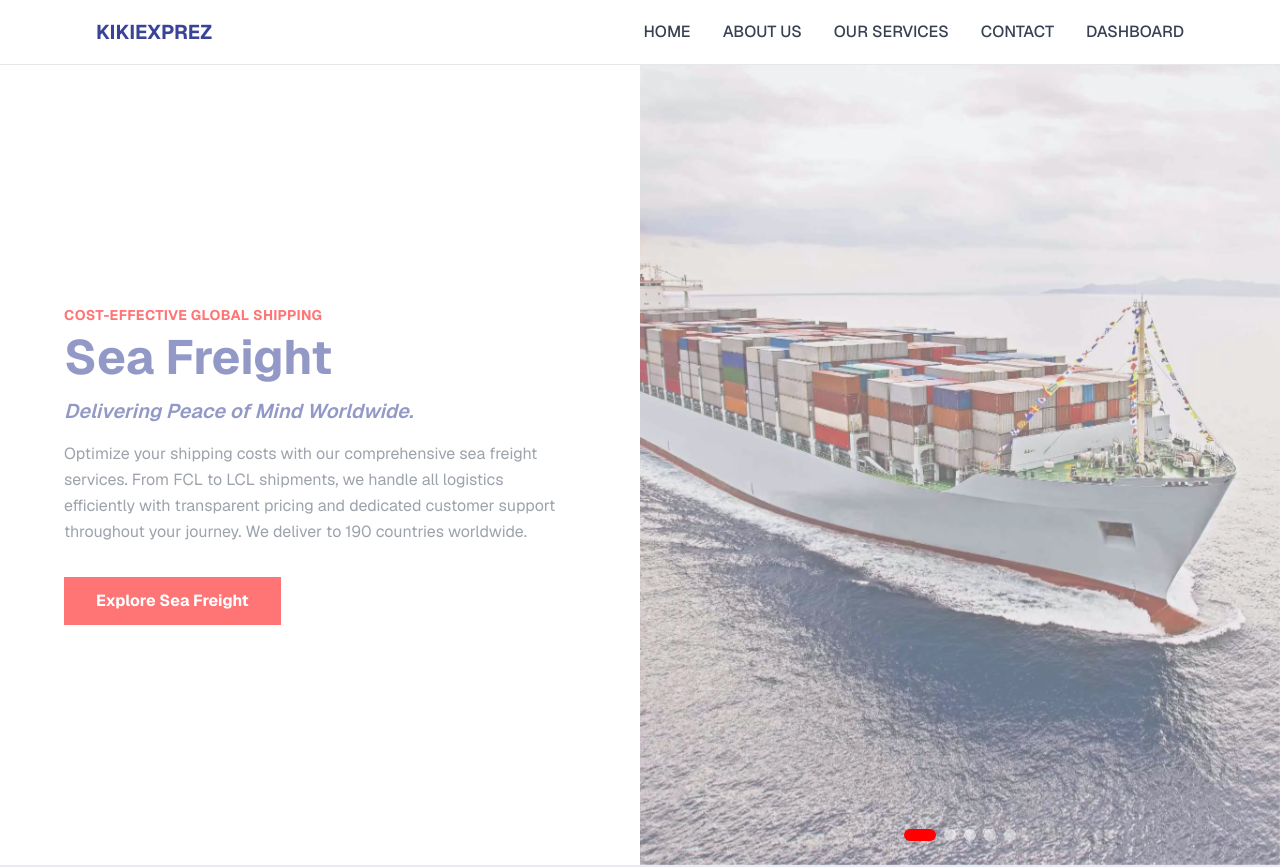
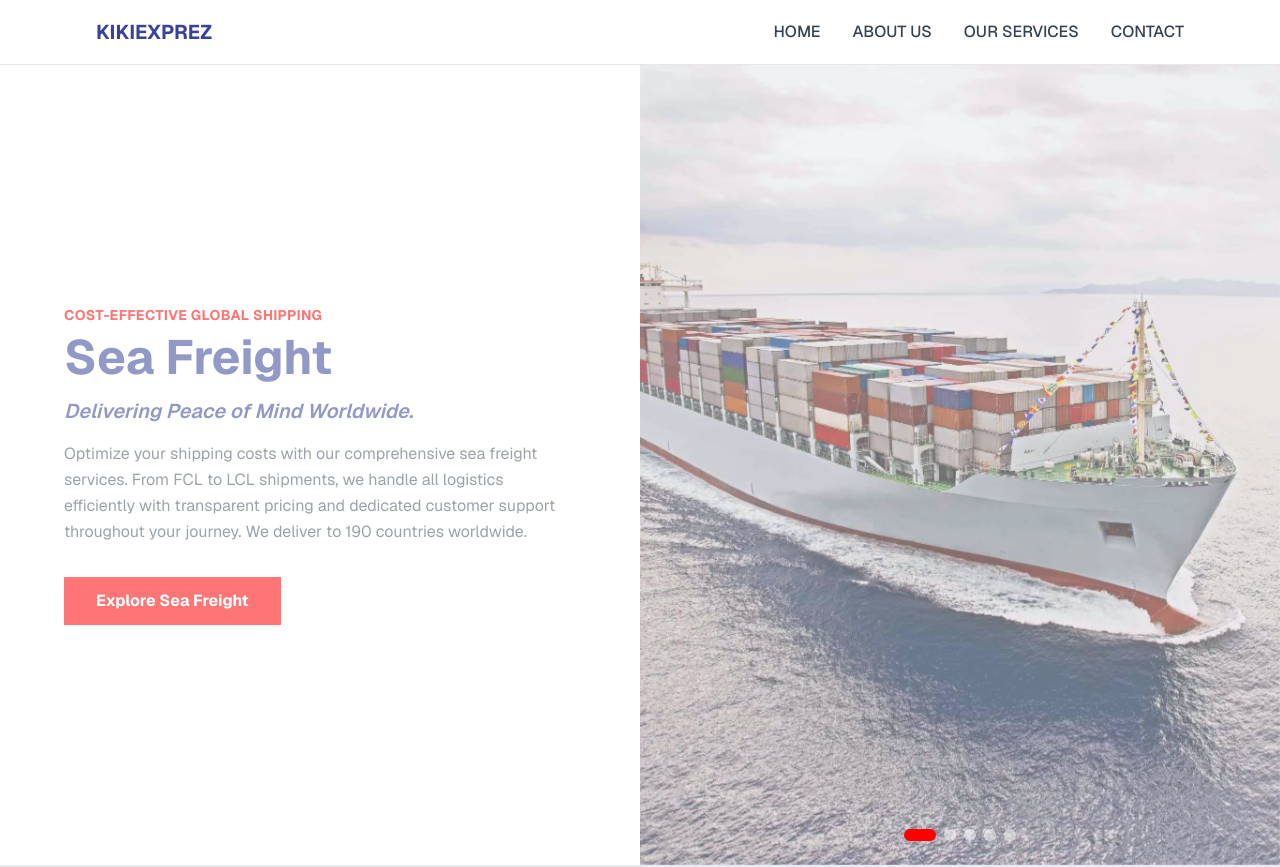
Before and after one commit to Klainnoble1/Kikiexprez, a Next.js app: page / in a window 1280 px wide. Shown: the top 867 px of the page. Built offline with nearby package versions, Linux system fonts and the light colour scheme.

Commit message:
Remove dashboard link from navigation menus

```diff
--- a/components/navigation.tsx
+++ b/components/navigation.tsx
@@ -22,7 +22,6 @@ export default function Navigation() {
             <Link href="/about" className="text-gray-700 hover:text-red-accent font-medium transition">ABOUT US</Link>
             <Link href="/services" className="text-gray-700 hover:text-red-accent font-medium transition">OUR SERVICES</Link>
             <Link href="/contact" className="text-gray-700 hover:text-red-accent font-medium transition">CONTACT</Link>
-            <Link href="/dashboard" className="text-gray-700 hover:text-red-accent font-medium transition">DASHBOARD</Link>
           </div>
 
           <button
@@ -39,7 +38,6 @@ export default function Navigation() {
             <Link href="/about" className="text-gray-700 hover:text-red-accent font-medium transition">ABOUT US</Link>
             <Link href="/services" className="text-gray-700 hover:text-red-accent font-medium transition">OUR SERVICES</Link>
             <Link href="/contact" className="text-gray-700 hover:text-red-accent font-medium transition">CONTACT</Link>
-            <Link href="/dashboard" className="text-gray-700 hover:text-red-accent font-medium transition">DASHBOARD</Link>
           </div>
         )}
       </div>
```
